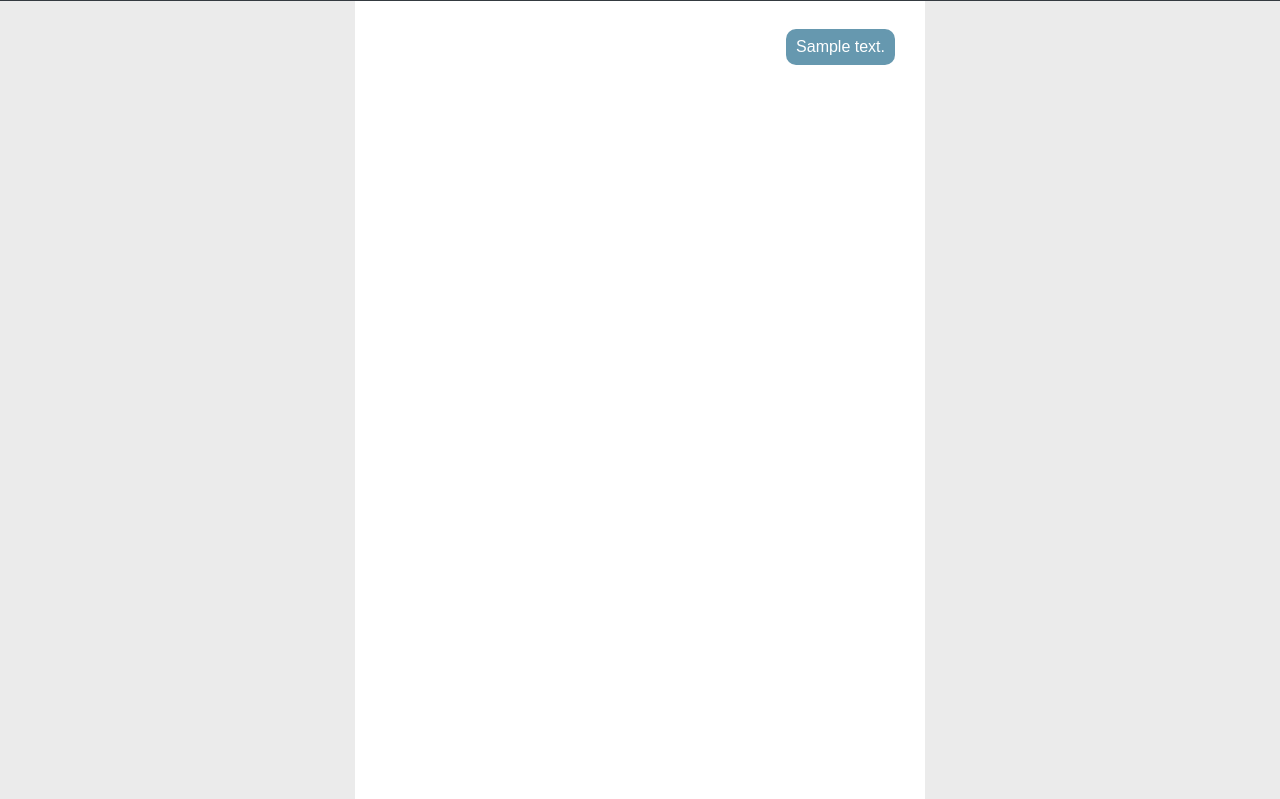
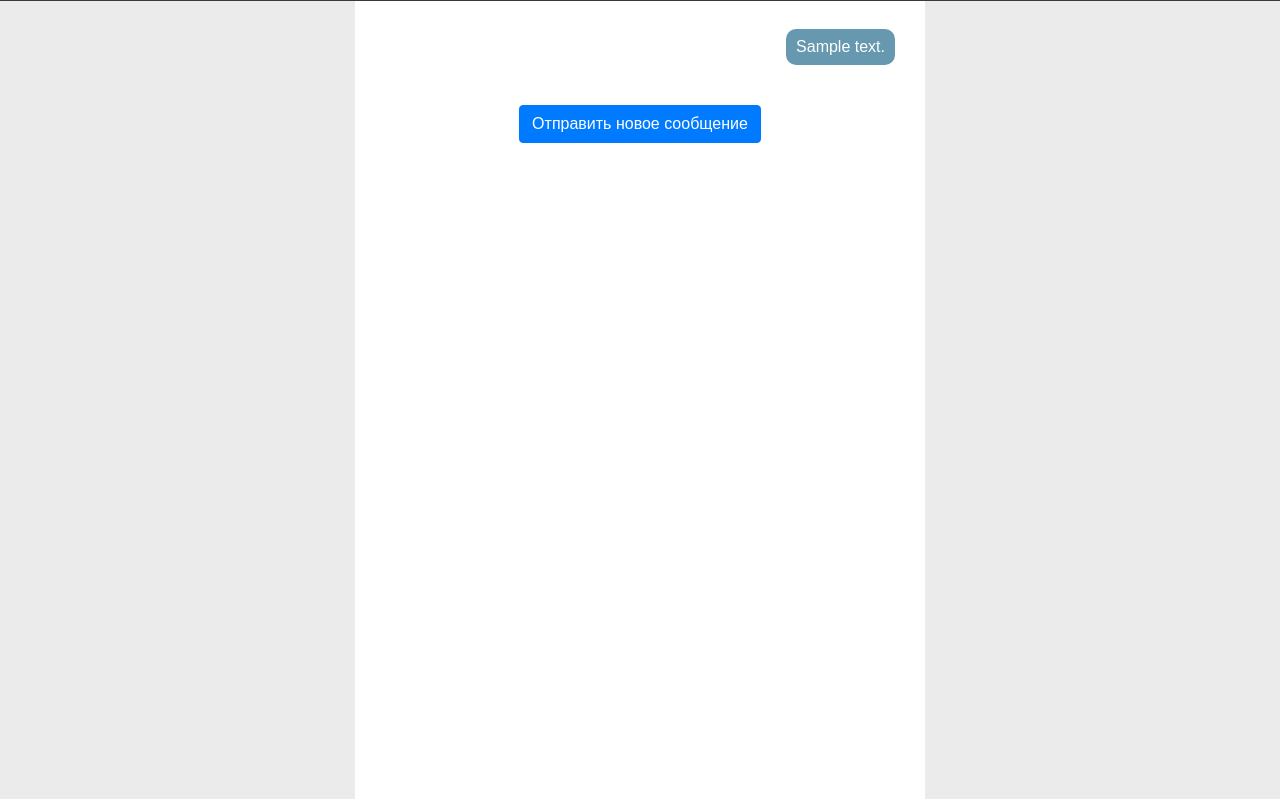
Before and after one commit to Cagey7/chatter, a Flask app: page /chat/1 in a window 1280 px wide. Shown: the part 61-860 px from the top of the page. Run offline with Flask 3, Linux system fonts and the light colour scheme; a user stored in the database is signed in; tables that the repository leaves empty hold one stand-in row (values such as "Sample post"); data that the repository does not hold is empty; some libraries are stand-ins or nearby versions.

Commit message:
Changed chat page

```diff
--- a/app/main/views.py
+++ b/app/main/views.py
@@ -143,9 +143,9 @@ def chat(chat_id):
     return render_template("chat.html", messages=messages, form=form)
 
 
-@main.route("/chats", methods=["GET", "POST"])
+@main.route("/replies", methods=["GET", "POST"])
 @login_required
-def all_chats():
+def replies():
     user_one_ids = Chat.query.filter_by(user_two_id=current_user.id).all()
     user_two_ids =  Chat.query.filter_by(user_one_id=current_user.id).all()
     chats = user_one_ids + user_two_ids
@@ -158,7 +158,7 @@ def all_chats():
                 message = message[:30]+"..."
             unanswered_chats.append((chat.id, message))
 
-    return render_template("allchats.html", unanswered_chats=unanswered_chats)
+    return render_template("replies.html", unanswered_chats=unanswered_chats)
 
 
 @main.route("/send_message", methods=["POST"])
@@ -177,7 +177,7 @@ def send_message():
         user = User.query.filter_by(id=current_user.id).first()
         user.last_seen = datetime.now().strftime('%Y-%m-%d %H:%M:%S')
         db.session.commit()
-    return redirect(url_for("main.index"))
+    return redirect(url_for("main.chat", chat_id=form.chat_id.data))
 
 
 @main.route("/listen")
--- a/app/templates/base.html
+++ b/app/templates/base.html
@@ -50,7 +50,7 @@
                             <a class="nav-link" href="{{ url_for('auth.profile') }}">Профиль</a>
                         </li>
                         <li class="nav-item">
-                            <a class="nav-link" href="{{ url_for('main.all_chats') }}">Чаты</a>
+                            <a class="nav-link" href="{{ url_for('main.replies') }}">Чаты</a>
                         </li>
                         <li id="notify_li" class="nav-item" style="display: none;">
                             <form id="notify_form">
--- a/app/templates/chat.html
+++ b/app/templates/chat.html
@@ -32,6 +32,14 @@
                     {{ form.submit(type="submit", value="Отправить", class="btn btn-primary") }}
                 </div>
             </form>
+        {% else %}
+        <div class="container">
+            <div style="margin-top: 30px">
+                <a href="{{ url_for('main.index') }}" style="text-decoration: none;">
+                    <button type="button" class="btn btn-primary" style="display: block; margin: auto;">Отправить новое сообщение</button>
+                </a>
+            </div>
+        </div>
         {% endif %}
     {% endif %}
 {% endblock %}
```
Also changed, not shown: app/templates/replies.html (renamed from app/templates/allchats.html).
